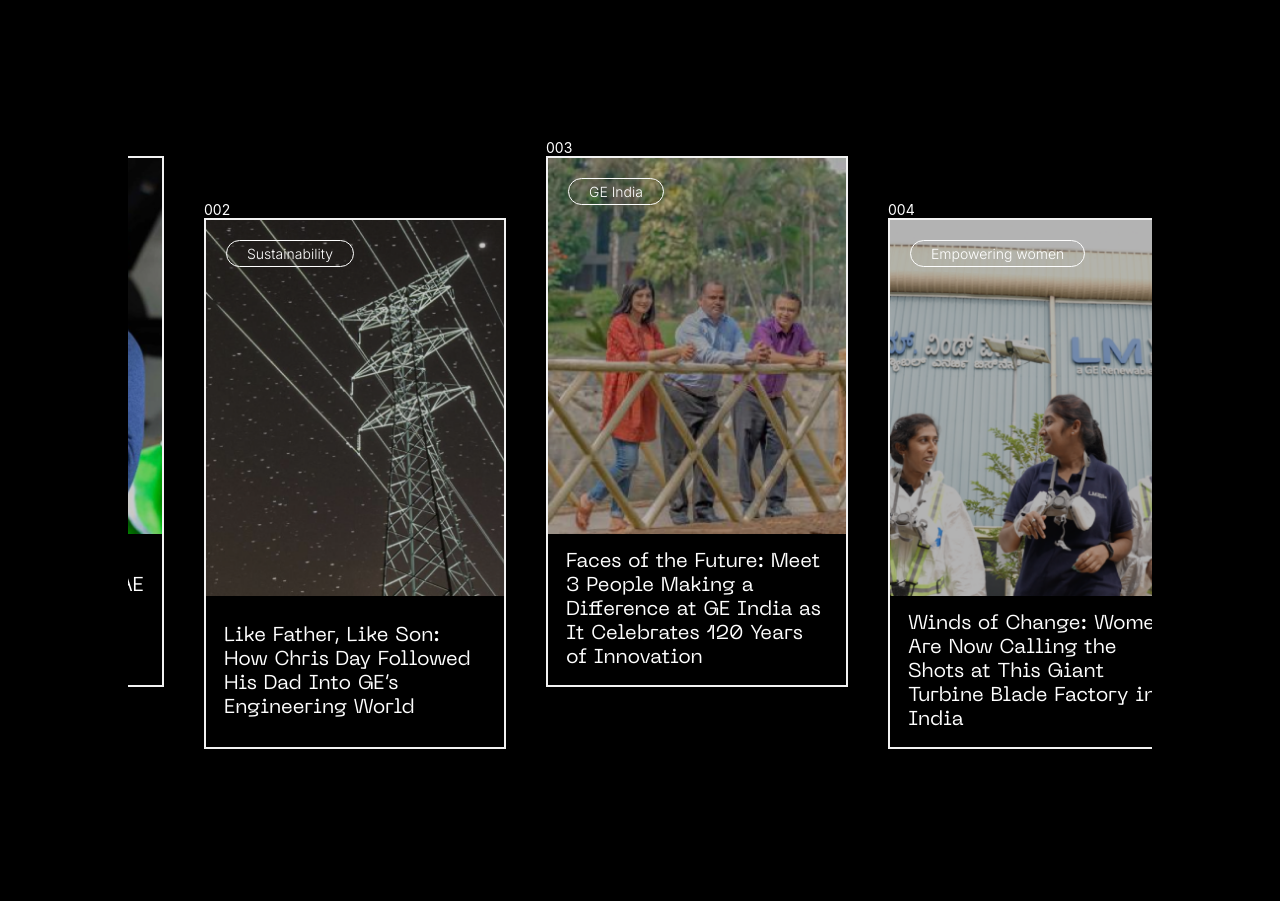
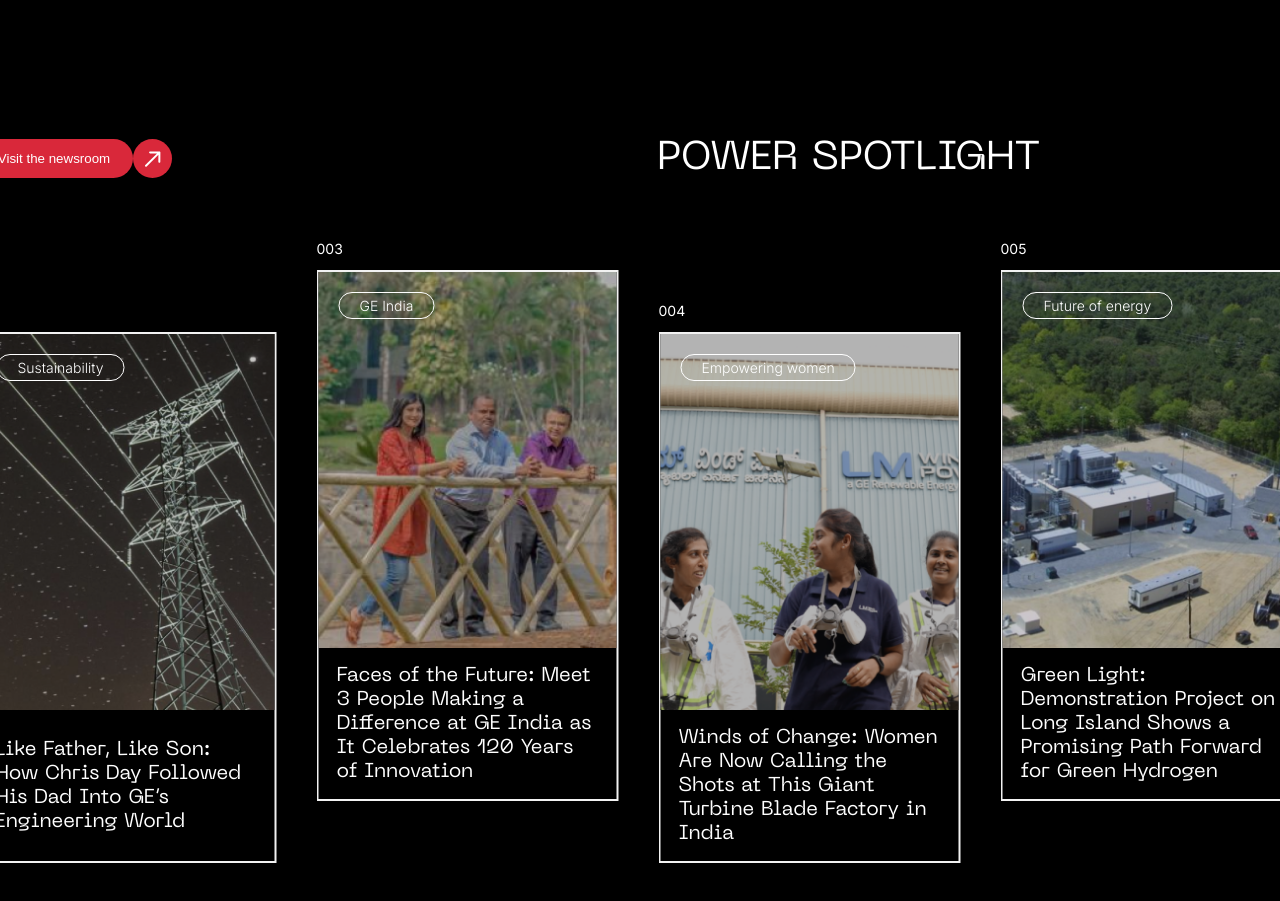
Before and after one commit to Jull128/Lyolik, a React (Create React App) app: page / in a window 1280 px wide. Shown: the part 3480-4381 px from the top of the page. Built offline with nearby package versions, Linux system fonts and the light colour scheme; no server answers.

Commit message:
swiper beauty

```diff
--- a/src/components/PowerSpotlight/PowerSpotlight.jsx
+++ b/src/components/PowerSpotlight/PowerSpotlight.jsx
@@ -1,4 +1,4 @@
-
+import vector from '../GeToday/Swiper/Vector.svg'
 import style from './style.module.css'
 import people from './people.png'
 import india from './GEIndia.png'
@@ -20,6 +20,14 @@
 
     return (
         <div className={style.container}>
+            <div className={style.box}>
+                <div className={style.description__container}>
+                    <div className={style.button__box}>
+                        <button className={style.button_big}>Visit the newsroom</button>
+                        <button className={style.button_small}><img src={vector} alt="" className={style.vector} /> </button>
+                    </div>
+                    <div className={style.description__text}>Power Spotlight</div>
+                </div>
                 <>
                     <Swiper
                         slidesPerView={4}
@@ -81,6 +89,7 @@
                         </SwiperSlide>
                     </Swiper>
                 </>
+            </div>
         </div >
     )
 }
--- a/src/components/PowerSpotlight/style.module.css
+++ b/src/components/PowerSpotlight/style.module.css
@@ -1,10 +1,52 @@
 .container {
   display: flex;
   justify-content: center;
-  height: 635px;
+  height: 899px;
   width: 100%;
   background-color: black;
   padding: 0 10% 175px 10%;
+}
+
+.box {
+  display: flex;
+  flex-direction: column;
+  justify-content: space-between;
+  width: 1330px;
+}
+
+.button__box {
+  display: flex;
+  margin-right: 485px;
+}
+
+.button_big {
+  display: flex;
+  flex-direction: row;
+  justify-content: center;
+  align-items: center;
+  padding: 10px 20px;
+  gap: 10px;
+  width: 158px;
+  height: 39px;
+  background: #D9283A;
+  color: white;
+  border-style: none;
+  border-radius: 90px;
+  cursor: pointer;
+}
+
+.button_small {
+  display: flex;
+  flex-direction: row;
+  justify-content: center;
+  align-items: center;
+  width: 39px;
+  height: 39px;
+  background: #D9283A;
+  color: white;
+  border-style: none;
+  border-radius: 90px;
+  cursor: pointer;
 }
 
 .description {
@@ -22,9 +64,29 @@
   margin: auto;
 }
 
-.picture {
-  /* position: absolute;
-  top: 0; */
+.description__container {
+  display: flex;
+  align-items: flex-end;
+  justify-content: space-between;
+  width: 1280px;
+  height: 39px;
+  margin-bottom: 50px;
+}
+
+.description__text {
+  display: flex;
+  flex-direction: column;
+  justify-content: space-between;
+  font-family: 'Neue Machina';
+  font-style: normal;
+  font-weight: 400;
+  font-size: 40px;
+  line-height: 95%;
+  width: 384px;
+  height: 38px;
+  color: white;
+  text-transform: uppercase;
+  margin-right: auto;
 }
 
 .slide_1 {
@@ -33,6 +95,11 @@
   width: 302px !important;
   height: 561px;
   color: white;
+  font-family: 'Inter';
+  font-style: normal;
+  font-weight: 400;
+  font-size: 14px;
+  line-height: 17px;
 }
 
 .slide_2 {
@@ -42,6 +109,11 @@
   height: 561px;
   color: white;
   margin-top: 62px;
+  font-family: 'Inter';
+  font-style: normal;
+  font-weight: 400;
+  font-size: 14px;
+  line-height: 17px;
 }
 
 .slide_box {
@@ -51,10 +123,12 @@
   width: 302px;
   height: 531px;
   border: 2px solid #F2F2F2;
+  margin-top: 13px;
 }
 
 .swiper {
   height: 623px;
+  width: 100%;
 }
 
 .title {
```
Lines whose indentation alone changed are shown as unchanged.
